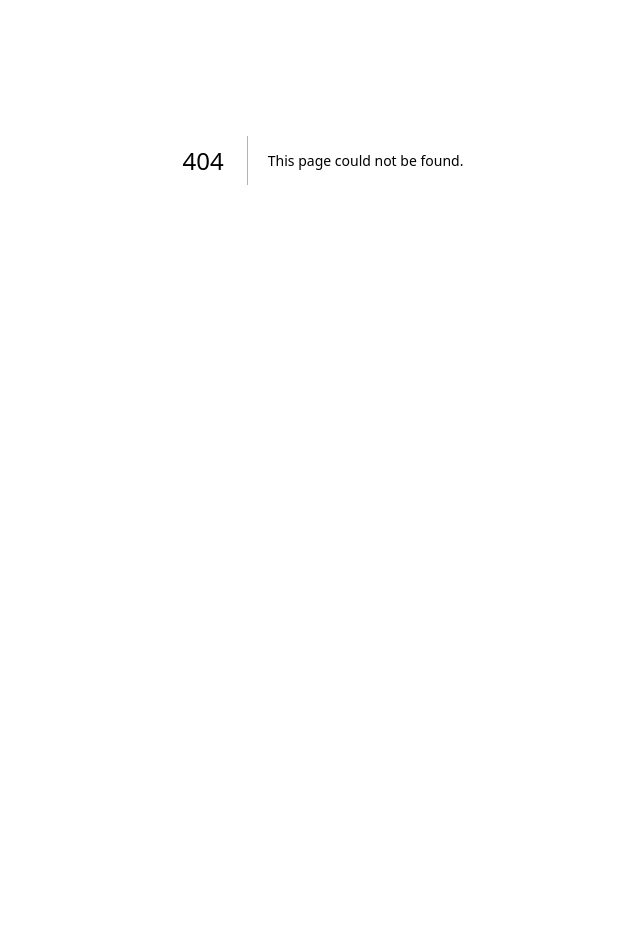
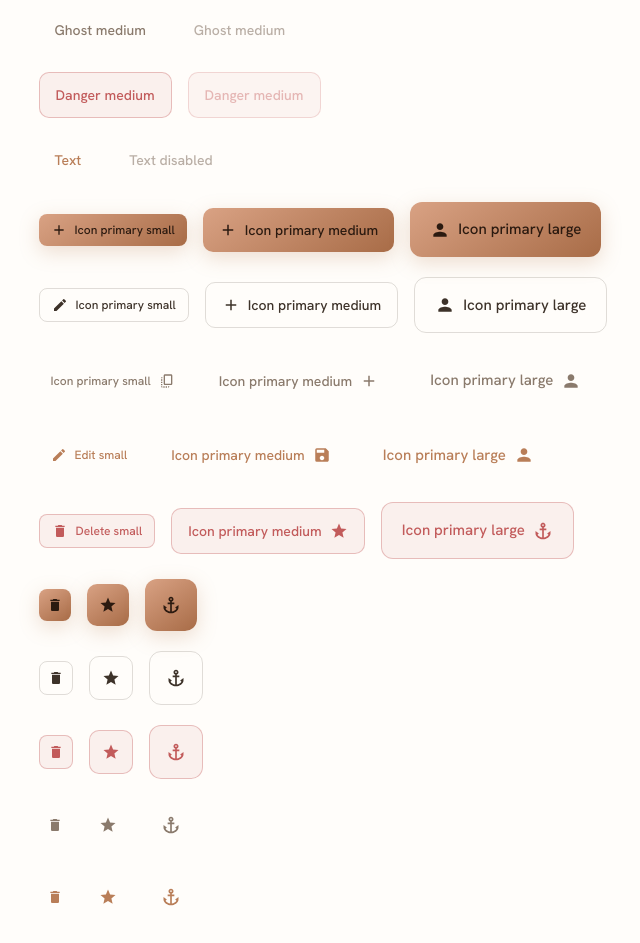
Before and after one commit to Kevin-Chandra/fullstack-playground, a Next.js app in the folder frontend/: page /style-guide in a window 1280 px wide. Before the commit this address had no page. Shown: the part 240-1183 px from the top of the page, without its empty margins (317-957 px from the left). Before the commit the page ends 800 px from the top, so only its background shows below. Built offline with nearby package versions, Linux system fonts and the light colour scheme.

Commit message:
Create style guide page

```diff
--- /dev/null
+++ b/frontend/src/app/(protected)/(session)/style-guide/page.tsx
@@ -0,0 +1,366 @@
+import DefaultButton from "@/src/ui/components/buttons/DefaultButton";
+import {
+  MdAdd,
+  MdAnchor,
+  MdCopyAll,
+  MdDelete,
+  MdEdit,
+  MdPercent,
+  MdPerson,
+  MdSave,
+  MdStar,
+} from "react-icons/md";
+
+export default function StyleGuidePage() {
+  return (
+    <div className="mx-auto my-5">
+      <h1>Style Guide</h1>
+      <Buttons />
+    </div>
+  );
+}
+
+function Buttons() {
+  const verticalClass = "flex flex-col gap-5";
+  const horizontalClass = "flex gap-4 items-center";
+
+  return (
+    <div className={verticalClass}>
+      <div className={horizontalClass}>
+        <DefaultButton
+          variant="primary"
+          size="sm"
+          label="Primary small"
+          textAlignment="start"
+          // fullWidth
+        />
+        <DefaultButton
+          variant="primary"
+          size="md"
+          label="Primary medium"
+          textAlignment="center"
+          // fullWidth
+        />
+        <DefaultButton
+          variant="primary"
+          size="lg"
+          label="Primary large"
+          textAlignment="end"
+          // fullWidth
+        />
+      </div>
+      <div className={horizontalClass}>
+        <DefaultButton
+          variant="primary"
+          size="md"
+          label="Secondary medium"
+          textAlignment="start"
+        />
+        <DefaultButton
+          variant="primary"
+          size="md"
+          label="Secondary medium"
+          textAlignment="start"
+          disabled
+        />
+      </div>
+      <div className={horizontalClass}>
+        <DefaultButton
+          variant="secondary"
+          size="md"
+          label="Secondary medium"
+          textAlignment="start"
+        />
+        <DefaultButton
+          variant="secondary"
+          size="md"
+          label="Secondary medium"
+          textAlignment="start"
+          disabled
+        />
+      </div>
+      <div className={horizontalClass}>
+        <DefaultButton
+          variant="ghost"
+          size="md"
+          label="Ghost medium"
+          textAlignment="start"
+        />
+        <DefaultButton
+          variant="ghost"
+          size="md"
+          label="Ghost medium"
+          textAlignment="start"
+          disabled
+        />
+      </div>
+      <div className={horizontalClass}>
+        <DefaultButton
+          variant="danger"
+          size="md"
+          label="Danger medium"
+          textAlignment="start"
+        />
+        <DefaultButton
+          variant="danger"
+          size="md"
+          label="Danger medium"
+          textAlignment="start"
+          disabled
+        />
+      </div>
+      <div className={horizontalClass}>
+        <DefaultButton
+          variant="text"
+          size="md"
+          label="Text"
+          textAlignment="start"
+        />
+        <DefaultButton
+          variant="text"
+          size="md"
+          label="Text disabled"
+          textAlignment="start"
+          disabled
+        />
+      </div>
+      <div className={horizontalClass}>
+        <DefaultButton
+          variant="primary"
+          icon={<MdAdd />}
+          size="sm"
+          label="Icon primary small"
+          textAlignment="start"
+        />
+        <DefaultButton
+          variant="primary"
+          icon={<MdAdd />}
+          size="md"
+          label="Icon primary medium"
+          textAlignment="start"
+        />
+        <DefaultButton
+          variant="primary"
+          icon={<MdPerson />}
+          size="lg"
+          label="Icon primary large"
+          textAlignment="start"
+        />
+      </div>
+      <div className={horizontalClass}>
+        <DefaultButton
+          variant="secondary"
+          icon={<MdEdit />}
+          size="sm"
+          label="Icon primary small"
+          textAlignment="start"
+        />
+        <DefaultButton
+          variant="secondary"
+          icon={<MdAdd />}
+          size="md"
+          label="Icon primary medium"
+          textAlignment="start"
+        />
+        <DefaultButton
+          variant="secondary"
+          icon={<MdPerson />}
+          size="lg"
+          label="Icon primary large"
+          textAlignment="start"
+        />
+      </div>
+      <div className={horizontalClass}>
+        <DefaultButton
+          variant="ghost"
+          icon={<MdCopyAll />}
+          iconPosition="right"
+          size="sm"
+          label="Icon primary small"
+          textAlignment="start"
+        />
+        <DefaultButton
+          variant="ghost"
+          icon={<MdAdd />}
+          iconPosition="right"
+          size="md"
+          label="Icon primary medium"
+          textAlignment="start"
+        />
+        <DefaultButton
+          variant="ghost"
+          icon={<MdPerson />}
+          iconPosition="right"
+          size="lg"
+          label="Icon primary large"
+          textAlignment="start"
+        />
+      </div>
+      <div className={horizontalClass}>
+        <DefaultButton
+          variant="text"
+          icon={<MdEdit />}
+          iconPosition="left"
+          size="sm"
+          label="Edit small"
+          textAlignment="start"
+        />
+        <DefaultButton
+          variant="text"
+          icon={<MdSave />}
+          iconPosition="right"
+          size="md"
+          label="Icon primary medium"
+          textAlignment="start"
+        />
+        <DefaultButton
+          variant="text"
+          icon={<MdPerson />}
+          iconPosition="right"
+          size="lg"
+          label="Icon primary large"
+          textAlignment="start"
+        />
+      </div>
+      <div className={horizontalClass}>
+        <DefaultButton
+          variant="danger"
+          icon={<MdDelete />}
+          iconPosition="left"
+          size="sm"
+          label="Delete small"
+          textAlignment="start"
+        />
+        <DefaultButton
+          variant="danger"
+          icon={<MdStar />}
+          iconPosition="right"
+          size="md"
+          label="Icon primary medium"
+          textAlignment="start"
+        />
+        <DefaultButton
+          variant="danger"
+          icon={<MdAnchor />}
+          iconPosition="right"
+          size="lg"
+          label="Icon primary large"
+          textAlignment="start"
+        />
+      </div>
+
+      {/* Icon Only Button  */}
+      <div className={horizontalClass}>
+        <DefaultButton
+          variant="primary"
+          icon={<MdDelete />}
+          iconPosition="left"
+          size="sm"
+          textAlignment="start"
+        />
+        <DefaultButton
+          variant="primary"
+          icon={<MdStar />}
+          iconPosition="right"
+          size="md"
+          textAlignment="start"
+        />
+        <DefaultButton
+          variant="primary"
+          icon={<MdAnchor />}
+          iconPosition="right"
+          size="lg"
+          textAlignment="start"
+        />
+      </div>
+      <div className={horizontalClass}>
+        <DefaultButton
+          variant="secondary"
+          icon={<MdDelete />}
+          iconPosition="left"
+          size="sm"
+          textAlignment="start"
+        />
+        <DefaultButton
+          variant="secondary"
+          icon={<MdStar />}
+          iconPosition="right"
+          size="md"
+          textAlignment="start"
+        />
+        <DefaultButton
+          variant="secondary"
+          icon={<MdAnchor />}
+          iconPosition="right"
+          size="lg"
+          textAlignment="start"
+        />
+      </div>
+      <div className={horizontalClass}>
+        <DefaultButton
+          variant="danger"
+          icon={<MdDelete />}
+          iconPosition="left"
+          size="sm"
+          textAlignment="start"
+        />
+        <DefaultButton
+          variant="danger"
+          icon={<MdStar />}
+          iconPosition="right"
+          size="md"
+          textAlignment="start"
+        />
+        <DefaultButton
+          variant="danger"
+          icon={<MdAnchor />}
+          iconPosition="right"
+          size="lg"
+          textAlignment="start"
+        />
+      </div>
+      <div className={horizontalClass}>
+        <DefaultButton
+          variant="ghost"
+          icon={<MdDelete />}
+          size="sm"
+          textAlignment="start"
+        />
+        <DefaultButton
+          variant="ghost"
+          icon={<MdStar />}
+          size="md"
+          textAlignment="start"
+        />
+        <DefaultButton
+          variant="ghost"
+          icon={<MdAnchor />}
+          iconPosition="right"
+          size="lg"
+          textAlignment="start"
+        />
+      </div>
+      <div className={horizontalClass}>
+        <DefaultButton
+          variant="text"
+          icon={<MdDelete />}
+          size="sm"
+          textAlignment="start"
+        />
+        <DefaultButton
+          variant="text"
+          icon={<MdStar />}
+          size="md"
+          textAlignment="start"
+        />
+        <DefaultButton
+          variant="text"
+          icon={<MdAnchor />}
+          iconPosition="right"
+          size="lg"
+          textAlignment="start"
+        />
+      </div>
+    </div>
+  );
+}
--- a/frontend/src/ui/components/buttons/DefaultButton.tsx
+++ b/frontend/src/ui/components/buttons/DefaultButton.tsx
@@ -1,8 +1,9 @@
 import type { ButtonHTMLAttributes, ReactNode } from "react";
 
-type Variant = "primary" | "secondary" | "ghost" | "danger";
+type Variant = "primary" | "secondary" | "ghost" | "danger" | "text";
 type Size = "sm" | "md" | "lg";
 type IconPosition = "left" | "right";
+type TextAlignment = "start" | "center" | "end";
 
 export type DefaultButtonProps = {
   children?: ReactNode;
@@ -10,14 +11,14 @@ export type DefaultButtonProps = {
   size?: Size;
   fullWidth?: boolean;
   loading?: boolean;
-  /** Beside children when present; alone (no children) the button collapses
-   *  to a square icon button — pass an aria-label in that case. */
+  label?: string;
+  textAlignment?: TextAlignment;
   icon?: ReactNode;
   iconPosition?: IconPosition;
 } & ButtonHTMLAttributes<HTMLButtonElement>;
 
 const base = [
-  "inline-flex items-center justify-center gap-2 font-medium",
+  "inline-flex items-center gap-2 font-medium",
   "transition-[color,background-color,border-color,box-shadow,filter] duration-150",
   "focus:outline-none focus-visible:ring-3 focus-visible:ring-focus",
   "disabled:pointer-events-none",
@@ -41,6 +42,11 @@ const variants: Record<Variant, string> = {
     "hover:bg-ink/6 hover:text-ink-body",
     "disabled:text-muted/60",
   ].join(" "),
+  text: [
+    "text-accent",
+    "hover:text-accent-soft",
+    "disabled:text-muted/60 disabled:no-underline",
+  ].join(" "),
   danger: [
     "border border-error/35 bg-error/8 text-error",
     "hover:border-error/60 hover:bg-error/16",
@@ -48,18 +54,28 @@ const variants: Record<Variant, string> = {
   ].join(" "),
 };
 
-/* height / radius / padding / type step per size */
 const sizes: Record<Size, string> = {
-  sm: "h-8.5 rounded-btn-sm px-3.5 text-caption",
-  md: "h-10.5 rounded-btn-md px-5 text-body-sm",
-  lg: "h-12.5 rounded-btn-lg px-7 text-body",
+  sm: "rounded-btn-sm text-xs [&_svg]:size-4",
+  md: "rounded-btn-md text-body-sm [&_svg]:size-4.5",
+  lg: "rounded-btn-lg text-body [&_svg]:size-5",
 };
 
-/* icon-only buttons collapse to a square and size the glyph per step */
-const iconOnlySizes: Record<Size, string> = {
-  sm: "size-8.5 rounded-btn-sm [&_svg]:size-4",
-  md: "size-10.5 rounded-btn-md [&_svg]:size-4.5",
-  lg: "size-12.5 rounded-btn-lg [&_svg]:size-5",
+const paddingSize: Record<Size, string> = {
+  sm: "px-3 py-2",
+  md: "px-4 py-3",
+  lg: "px-5 py-4",
+};
+
+const iconPadding: Record<Size, string> = {
+  sm: "p-2",
+  md: "p-3",
+  lg: "p-4",
+};
+
+const alignments: Record<TextAlignment, string> = {
+  start: "justify-start",
+  center: "justify-center",
+  end: "justify-end",
 };
 
 export default function DefaultButton({
@@ -68,6 +84,8 @@ export default function DefaultButton({
   size = "md",
   fullWidth = false,
   loading = false,
+  label,
+  textAlignment = "center",
   icon,
   iconPosition = "left",
   disabled,
@@ -75,12 +93,15 @@ export default function DefaultButton({
   className = "",
   ...rest
 }: DefaultButtonProps) {
-  const iconOnly = Boolean(icon) && !children;
+  const iconOnly = Boolean(icon) && !label;
+  const hasLabel = Boolean(label);
 
   const composed = [
     base,
     variants[variant],
-    iconOnly ? iconOnlySizes[size] : sizes[size],
+    sizes[size],
+    iconOnly ? iconPadding[size] : paddingSize[size], //padding
+    iconOnly ? "justify-center" : alignments[textAlignment],
     fullWidth ? "w-full" : "",
     className,
   ]
@@ -93,6 +114,7 @@ export default function DefaultButton({
     return (
       <>
         {iconPosition === "left" ? icon : null}
+        <span>{label}</span>
         {children}
         {iconPosition === "right" ? icon : null}
       </>
```
Also changed, not shown: frontend/src/app/(protected)/(session)/dashboard/layout.tsx (renamed from frontend/src/app/(protected)/(session)/layout.tsx).
